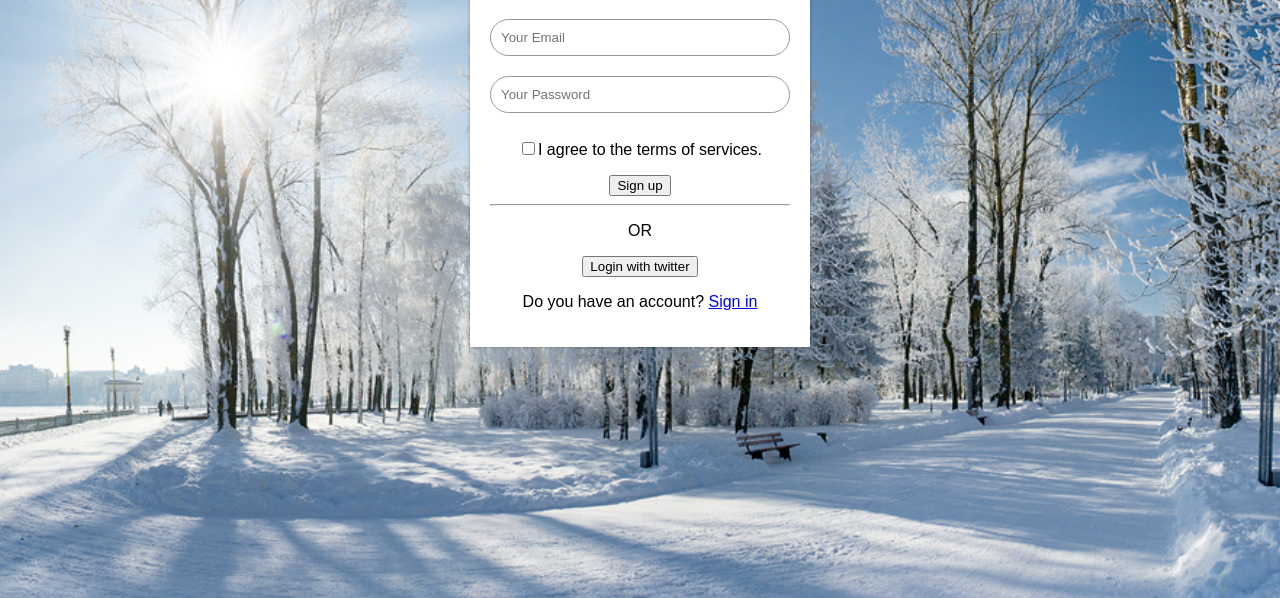
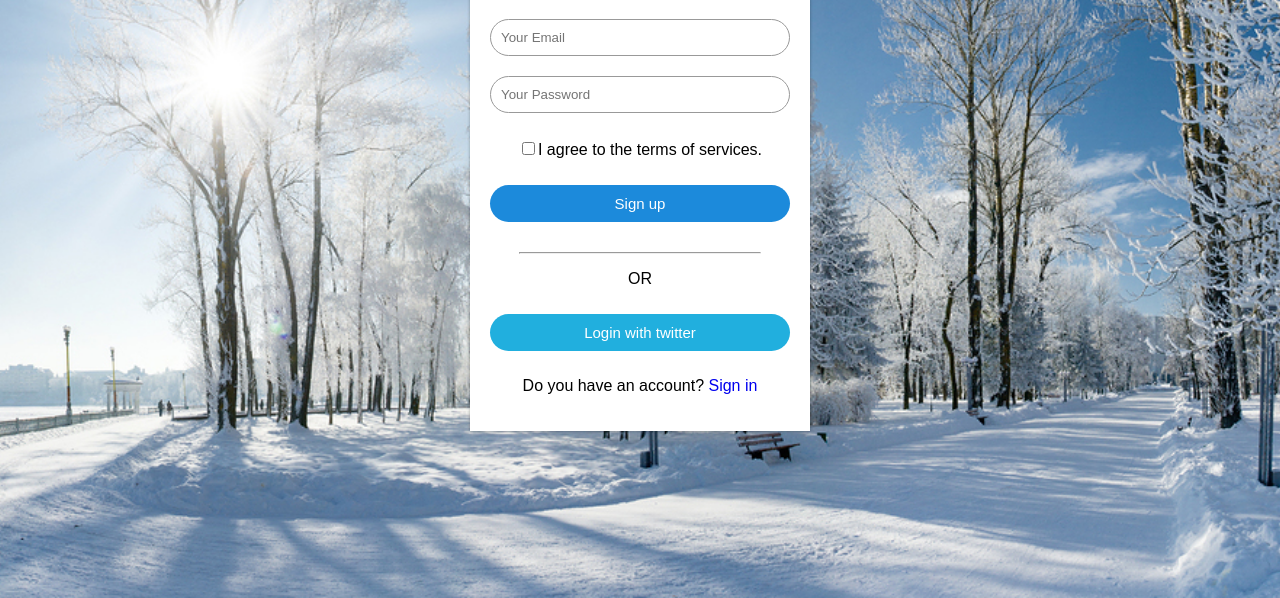
Before and after one commit to seoheelsh/SignUpForm, a plain HTML site: page index.html in a window 1280 px wide. Shown: the part 202-800 px from the top of the page. Drawn offline with Linux system fonts and the light colour scheme.

Commit message:
button 수정

```diff
--- a/index.html
+++ b/index.html
@@ -14,7 +14,7 @@
             <button type="button" class="signup-btn">Sign up</button>
             <hr>
             <p class="or">OR</p>
-            <button type="button" class="signup-btn">Login with twitter</button>
+            <button type="button" class="twitter-btn">Login with twitter</button>
             <p>Do you have an account? <a href="#">Sign in</a></p>
         </form>
     </div>
--- a/style.css
+++ b/style.css
@@ -26,3 +26,27 @@ body{
     border: 1px solid #999;
     outline: none;
 }
+button{
+    color: #fff;
+    width: 100%;
+    padding: 10px;
+    border-radius: 20px;
+    font-size: 15px;
+    margin: 10px 0;
+    border: none;
+    outline: none;
+    cursor: pointer;
+}
+.signup-btn{
+    background-color: #1c8adb;
+}
+.twitter-btn{
+    background-color: #21afde;
+}
+a{
+    text-decoration: none;
+}
+hr{
+    margin-top: 20px;
+    width: 80%;
+}
```
